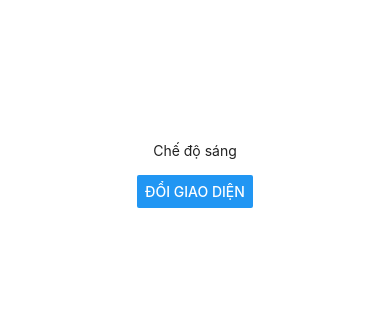
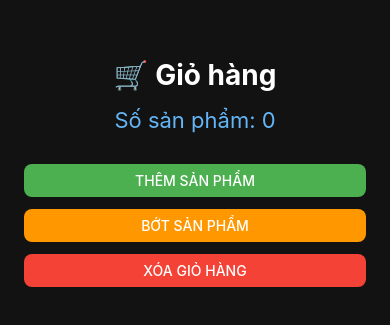
Before and after one commit to phu05ddddddddddddddd/tuan3, a React Native app: screen / in a window 390 px wide. Shown: the part 247-572 px from the top of the page. Built offline with nearby package versions, Linux system fonts and the light colour scheme.

Commit message:
useReducer_vidu

```diff
--- a/App.tsx
+++ b/App.tsx
@@ -1,46 +1,106 @@
-import React, { createContext, useContext, useState } from 'react';
-import { View, Text, Button, StyleSheet } from 'react-native';
+import React, { useReducer } from 'react';
+import {
+  View,
+  Text,
+  Button,
+  StyleSheet,
+} from 'react-native';
 
-const ThemeContext = createContext(null);
+const initialState = {
+  quantity: 0,
+};
 
-function HomeScreen() {
-  const { isDarkMode, toggleTheme } = useContext(ThemeContext);
+function cartReducer(state: typeof initialState, action: { type: string }) {
+  switch (action.type) {
+    case 'ADD':
+      return {
+        ...state,
+        quantity: state.quantity + 1,
+      };
+
+    case 'REMOVE':
+      return {
+        ...state,
+        quantity: Math.max(0, state.quantity - 1),
+      };
+
+    case 'RESET':
+      return initialState;
+
+    default:
+      return state;
+  }
+}
+
+export default function CartScreen() {
+  const [state, dispatch] = useReducer(
+    cartReducer,
+    initialState
+  );
 
   return (
-    <View
-      style={[
-        styles.container,
-        { backgroundColor: isDarkMode ? '#222222' : '#ffffff' },
-      ]}
-    >
-      <Text style={{ color: isDarkMode ? '#ffffff' : '#222222' }}>
-        {isDarkMode ? 'Chế độ tối' : 'Chế độ sáng'}
+    <View style={styles.container}>
+      <Text style={styles.title}>
+        🛒 Giỏ hàng
       </Text>
 
-      <Button title="Đổi giao diện" onPress={toggleTheme} />
+      <Text style={styles.quantity}>
+        Số sản phẩm: {state.quantity}
+      </Text>
+
+      <View style={styles.button}>
+        <Button
+          title="Thêm sản phẩm"
+          color="#4CAF50"
+          onPress={() => dispatch({ type: 'ADD' })}
+        />
+      </View>
+
+      <View style={styles.button}>
+        <Button
+          title="Bớt sản phẩm"
+          color="#FF9800"
+          onPress={() => dispatch({ type: 'REMOVE' })}
+        />
+      </View>
+
+      <View style={styles.button}>
+        <Button
+          title="Xóa giỏ hàng"
+          color="#F44336"
+          onPress={() => dispatch({ type: 'RESET' })}
+        />
+      </View>
     </View>
-  );
-}
-
-export default function App() {
-  const [isDarkMode, setIsDarkMode] = useState(false);
-
-  const toggleTheme = () => {
-    setIsDarkMode(previousMode => !previousMode);
-  };
-
-  return (
-    <ThemeContext.Provider value={{ isDarkMode, toggleTheme }}>
-      <HomeScreen />
-    </ThemeContext.Provider>
   );
 }
 
 const styles = StyleSheet.create({
   container: {
     flex: 1,
-    gap: 16,
     justifyContent: 'center',
-    alignItems: 'center',
+    padding: 24,
+    backgroundColor: '#121212',
+  },
+
+  title: {
+    fontSize: 28,
+    fontWeight: 'bold',
+    textAlign: 'center',
+    color: '#FFFFFF',
+    marginBottom: 15,
+  },
+
+  quantity: {
+    fontSize: 22,
+    textAlign: 'center',
+    color: '#64B5F6',
+    marginBottom: 25,
+  },
+
+  button: {
+    marginVertical: 6,
+    borderRadius: 8,
+    overflow: 'hidden',
   },
 });
```
